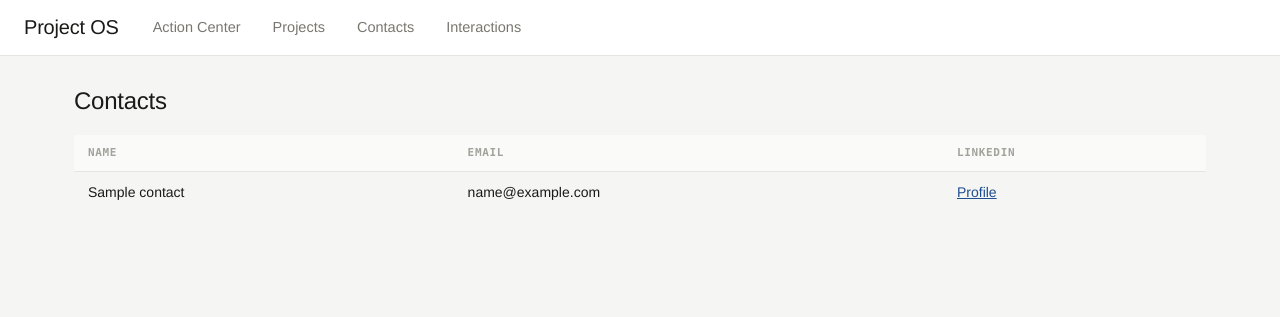
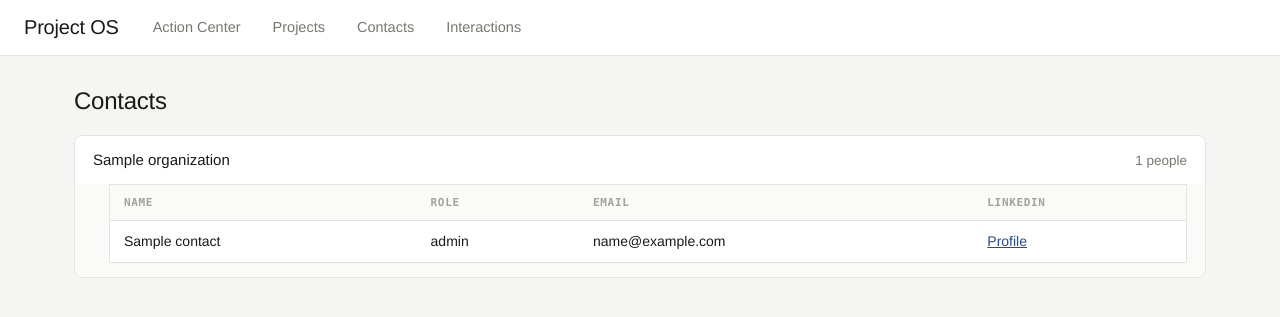
Before and after one commit to Seregawpn/SalesMachine, a FastAPI app: page /contacts in a window 1280 px wide. Shown: the top 317 px of the page. Run offline with FastAPI, Linux system fonts and the light colour scheme; tables that the repository leaves empty hold one stand-in row (values such as "Sample post"); parts of the project's set-up code (start-up, migrations or seed data) failed here and were passed over.

Commit message:
feat: group global Contacts page by company with expandable people

```diff
--- a/src/project_os/web/routes_contacts.py
+++ b/src/project_os/web/routes_contacts.py
@@ -1,7 +1,7 @@
 from fastapi import APIRouter, Request
 
 from project_os.db import get_connection
-from project_os.repositories.contacts import list_contacts
+from project_os.repositories.contacts import list_companies_with_contacts
 
 router = APIRouter()
 
@@ -10,9 +10,9 @@ router = APIRouter()
 def contacts_index(request: Request):
     conn = get_connection(request.app.state.db_path)
     try:
-        contacts = list_contacts(conn)
+        companies = list_companies_with_contacts(conn)
     finally:
         conn.close()
     return request.app.state.templates.TemplateResponse(
-        request, "contacts_index.html", {"contacts": contacts}
+        request, "contacts_index.html", {"companies": companies}
     )
--- a/src/project_os/web/templates/contacts_index.html
+++ b/src/project_os/web/templates/contacts_index.html
@@ -2,31 +2,46 @@
 {% block title %}Contacts — Project OS{% endblock %}
 {% block content %}
 <h2>Contacts</h2>
+{% if companies %}
+<div class="table-card">
+  {% for company in companies %}
+  <details class="company-group" {% if loop.first %}open{% endif %}>
+    <summary class="company-summary">
+      <span class="name">{{ company["name"] }}</span>
+      <span class="meta">{{ company["people"] | length }} people</span>
+    </summary>
+    <div class="company-people">
       <table>
-  <caption class="sr-only">All contacts across every project</caption>
         <thead>
           <tr>
             <th scope="col">Name</th>
+            <th scope="col">Role</th>
             <th scope="col">Email</th>
             <th scope="col">LinkedIn</th>
           </tr>
         </thead>
         <tbody>
-    {% for contact in contacts %}
+          {% for person in company["people"] %}
           <tr>
-      <td>{{ contact["name"] }}</td>
-      <td>{{ contact["email"] or "Unknown" }}</td>
+            <td>{{ person["name"] }}</td>
+            <td>{{ person["role"] or "Unknown" }}</td>
+            <td>{{ person["email"] or "Unknown" }}</td>
             <td>
-        {% if contact["linkedin_url"] %}
-        <a href="{{ contact['linkedin_url'] }}">Profile</a>
+              {% if person["linkedin_url"] %}
+              <a href="{{ person['linkedin_url'] }}">Profile</a>
               {% else %}
               Unknown
               {% endif %}
             </td>
           </tr>
-    {% else %}
-    <tr><td colspan="3">No contacts yet.</td></tr>
           {% endfor %}
         </tbody>
       </table>
+    </div>
+  </details>
+  {% endfor %}
+</div>
+{% else %}
+<p>No contacts yet.</p>
+{% endif %}
 {% endblock %}
```
Lines whose indentation alone changed are shown as unchanged.
